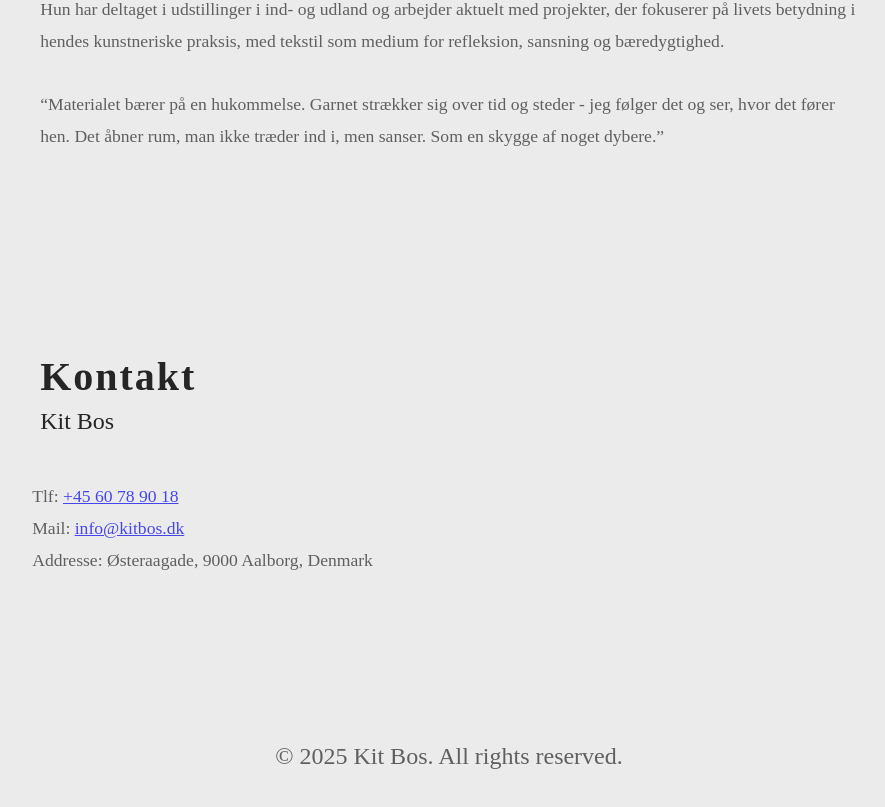
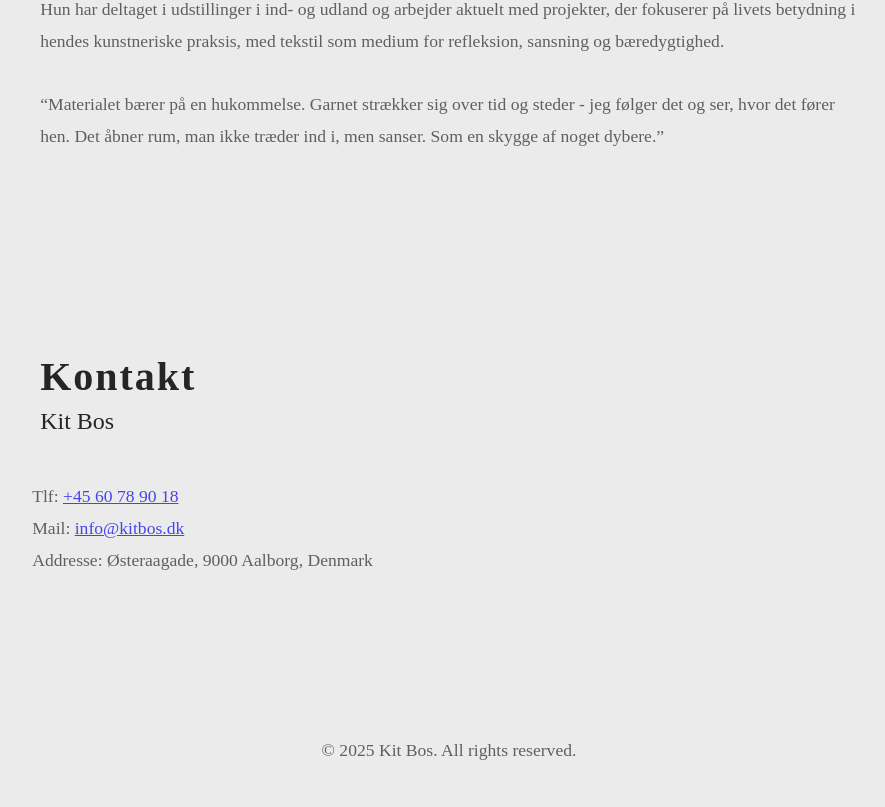
Before and after one commit to dab-code/Kb, a Nuxt app: page / in a window 1280 px wide. Shown: the part 7000-7807 px from the top of the page, without its empty margins (191-1076 px from the left). Built offline with nearby package versions, Linux system fonts and the light colour scheme.

Commit message:
footer text size

```diff
--- a/app.vue
+++ b/app.vue
@@ -312,7 +312,12 @@ html {
 }
 
 // Typography
-h1, h2, h3, h4, h5, h6 {
+h1,
+h2,
+h3,
+h4,
+h5,
+h6 {
   margin-bottom: 1rem;
 }
 
@@ -634,17 +639,21 @@ nav {
 footer.container {
   margin: 4rem auto;
   text-align: center;
-  font-size: 0.9rem;
   color: var(--text-color);
   opacity: 0.7;
 
-  @include tablet {
-    font-size: 1rem;
+  p {
+    font-size: 0.9rem;
+
+    @include tablet {
+      font-size: 1rem;
+    }
+
+    @include desktop {
+      font-size: 1.1rem;
+    }
   }
 
-  @include desktop {
-    font-size: 1.1rem;
-  }
 }
 
 // Animations
```
